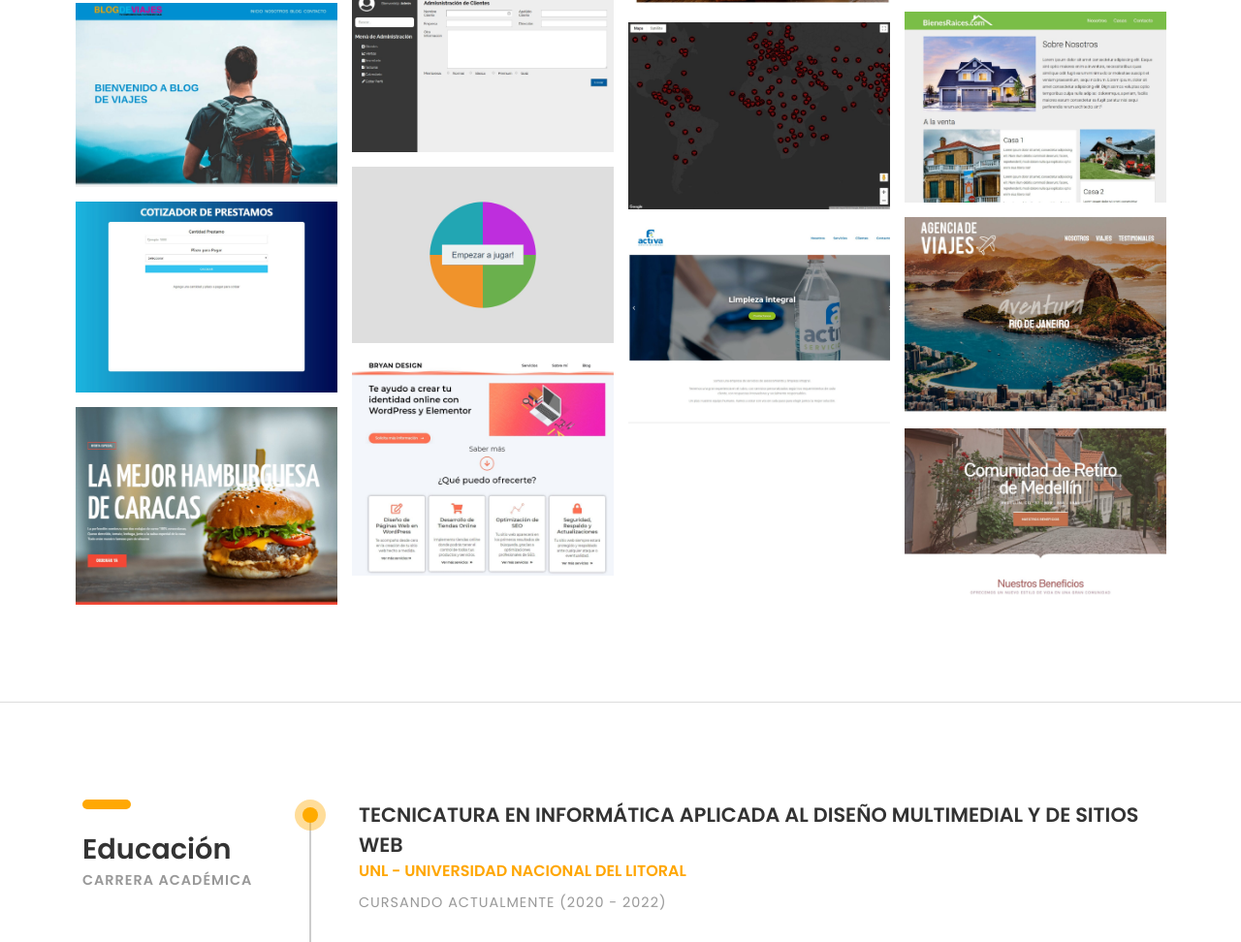
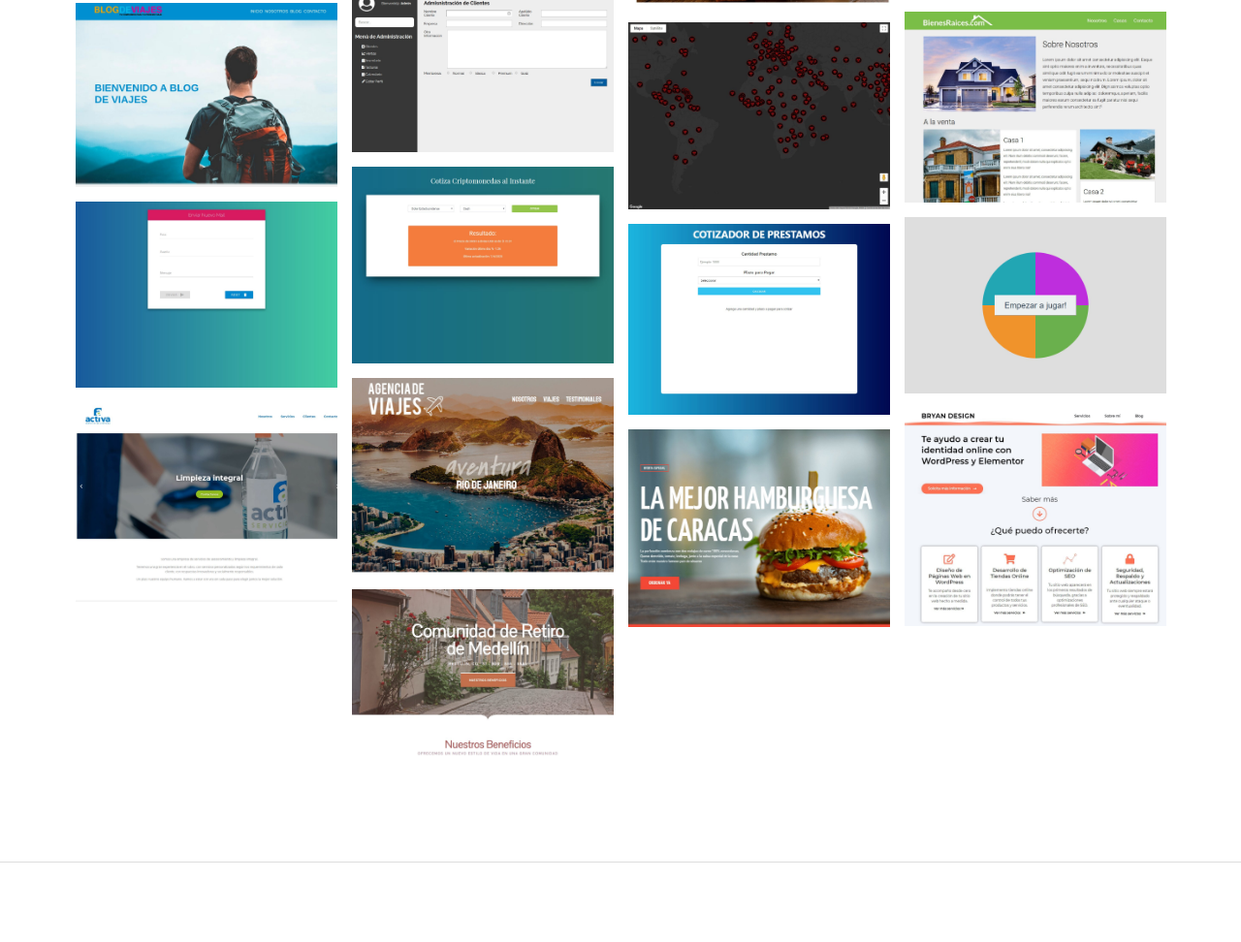
Before and after one commit to bryan2811/Portafolio-Personal, a plain HTML site: page index.html in a window 1280 px wide. Shown: the part 2711-3683 px from the top of the page at 97% size. Drawn offline with nearby package versions, Linux system fonts and the light colour scheme.

Commit message:
Agregando proyecto de email y criptos

```diff
--- a/index.html
+++ b/index.html
@@ -432,6 +432,36 @@
 				</div><!-- Covid -->
 
 				<div class="p-item javascript hovereffect">
+					<img src="images/criptos.jpg" alt=""></a>
+						<div class="overlay">
+						<h2>Cotizador</h2>
+						<p class="icon-links">
+							<a href="https://github.com/bryan2811/Cotizador-CriptomonedasJS" target="_blank">
+								<span class="fa fa-github"></span>
+							</a>
+							<a href="https://bryan2811.github.io/Cotizador-CriptomonedasJS/" target="_blank">
+								<span class="fa fa-link"></span>
+							</a>
+						</p>
+					</div>
+				</div><!-- Criptomonedas -->
+
+				<div class="p-item javascript hovereffect">
+					<img src="images/email.jpg" alt=""></a>
+						<div class="overlay">
+						<h2>Email</h2>
+						<p class="icon-links">
+							<a href="https://github.com/bryan2811/Simulacion-EmailJS" target="_blank">
+								<span class="fa fa-github"></span>
+							</a>
+							<a href="https://bryan2811.github.io/Simulacion-EmailJS/" target="_blank">
+								<span class="fa fa-link"></span>
+							</a>
+						</p>
+					</div>
+				</div><!-- Simulación Email -->
+
+				<div class="p-item javascript hovereffect">
 					<img src="images/simon.jpg" alt=""></a>
 						<div class="overlay">
 						<h2>SimonJS</h2>
```
Also changed, not shown: images/criptos.jpg (added), images/email.jpg (added).
